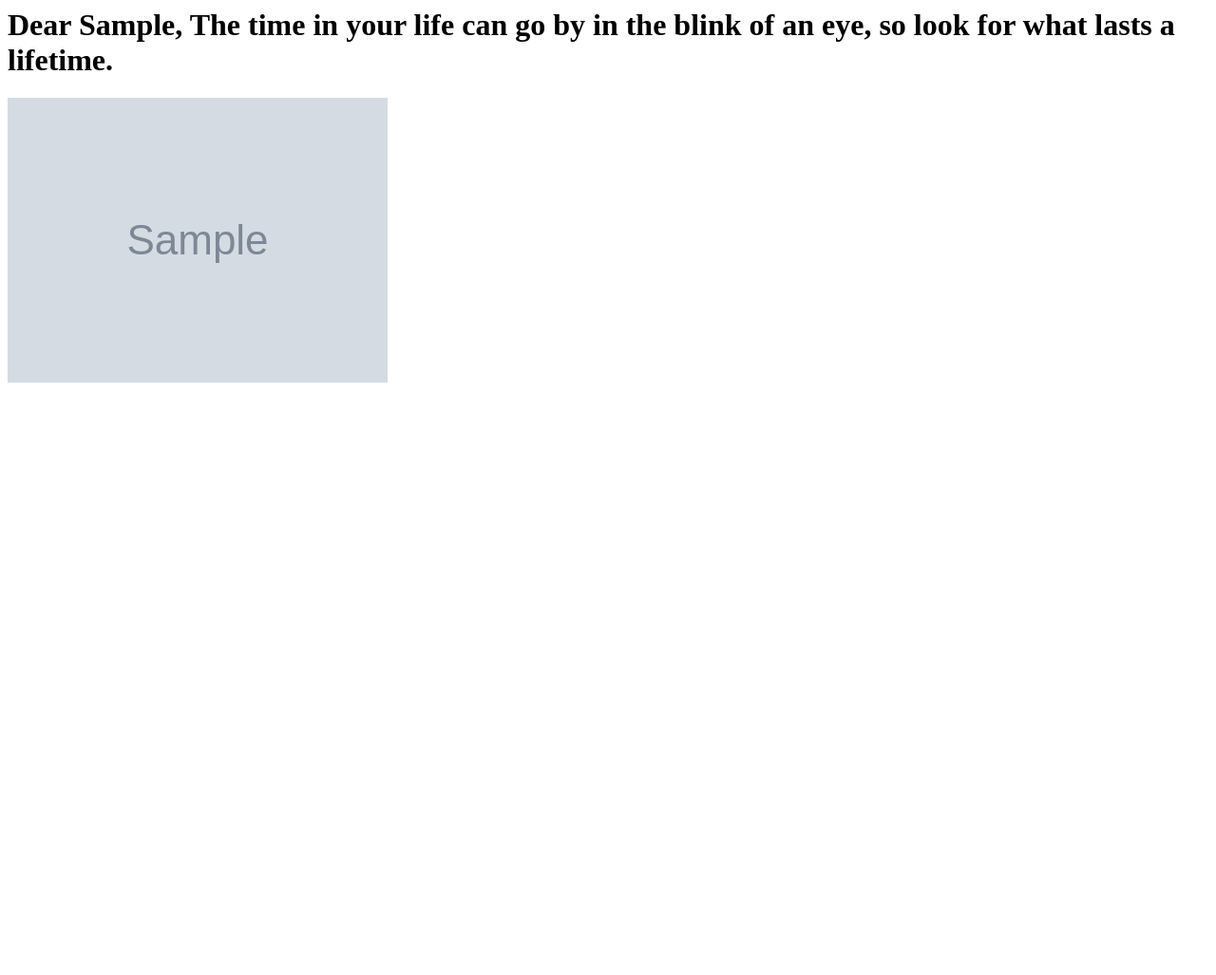
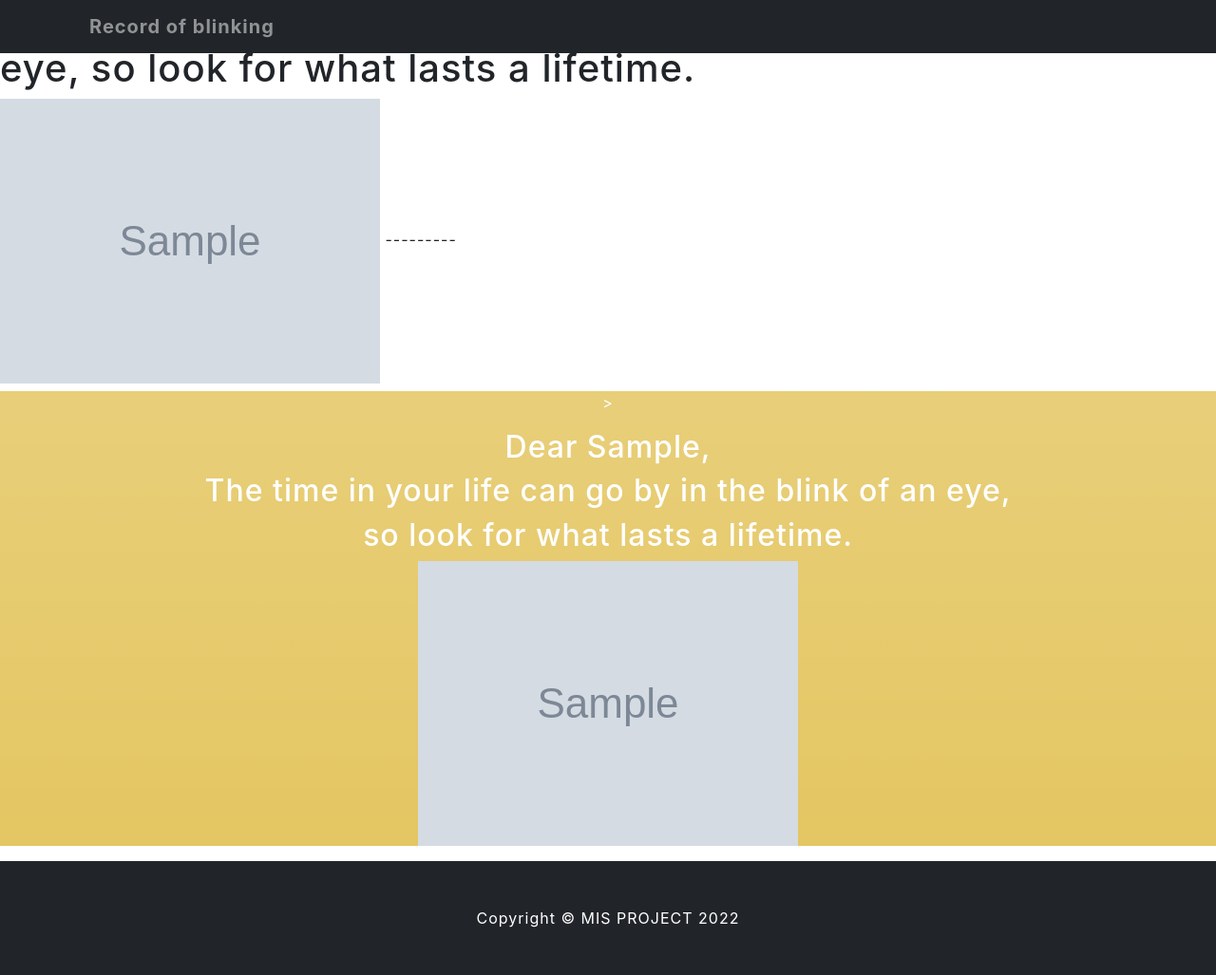
Before and after one commit to stephaninieee/Master-of-Focus, a Flask app: template templates/blinking.html in a window 1280 px wide. Shown: the whole page at 95% size. Before the commit the page ends 403 px from the top, so only its background shows below. Run offline with Flask 2, Linux system fonts and the light colour scheme; the template is opened without the code that fills it: most values are stand-ins (such as "Sample title", 1, 10 or a date in 2020); grey boxes marked "Sample" are stand-in pictures.

Commit message:
Update blinking.html

```diff
--- a/templates/blinking.html
+++ b/templates/blinking.html
@@ -36,7 +36,53 @@
          <img  src="static/displayDB/{{image}}"   width="400" height="300">
        {% endif %}
      </form> -->
+ <!DOCTYPE html>
+ <html lang="en">
+     <head>
+         <meta http-equiv="Content-Type" content="text/html; charset=utf-8" />
+         <meta charset="utf-8" />
+         <meta name="viewport" content="width=device-width, initial-scale=1, shrink-to-fit=no" />
+         <meta name="description" content="" />
+         <meta name="author" content="" />
+         <meta http-equiv="Pragma" content="no-cache" />
+         <meta http-equiv="Cache-Control" content="no-cache" />
+         <meta http-equiv="Expires" content="0" />
+         <title>Record of blinking</title>
+         <link rel="icon" type="image/x-icon" href="static/assets/favicon.ico" /> ---------
+         <link href="static/css/styles.css" rel="stylesheet" />
+     </head>
+     <body id="page-top">
+         <nav class="navbar navbar-expand-lg navbar-dark bg-dark fixed-top" id="mainNav">
+             <div class="container px-4">
+                 <a class="navbar-brand" href="#page-top">Record of blinking</a>
+                 <button class="navbar-toggler" type="button" data-bs-toggle="collapse" data-bs-target="#navbarResponsive" aria-controls="navbarResponsive" aria-expanded="false" aria-label="Toggle navigation"><span class="navbar-toggler-icon"></span></button>
+             </div>
+         </nav>
+         <!-- Header-->
+         <header class="bg-warning bg-gradient text-white">
+             <div class="container px-6 text-center">
+                 <h1> </h1>>
+                 <p class="lead">
+                     {% if d %}
+                     <h2>Dear {{d}},</h2><h2>The time in your life can go by in the blink of an eye,</h2><h2>so look for what lasts a lifetime.</h2>
+                     {% endif %}
+                     {% if img_b %}
+                     <img src ="static/chart/{{img_b}}" \>
+                     {% endif %}
+                 </p>
+             </div>
+         </header>
 
 
     </body>
  </html>
+
+         <footer class="py-5 bg-dark">
+             <div class="container px-4"><p class="m-0 text-center text-white">Copyright &copy; MIS PROJECT 2022</p></div>
+         </footer>
+         <!-- Bootstrap core JS-->
+         <script src="https://cdn.jsdelivr.net/npm/bootstrap@5.1.3/dist/js/bootstrap.bundle.min.js"></script>
+         <!-- Core theme JS-->
+         <script src="static/js/scripts.js"></script>
+     </body>
+ </html>
```
Lines whose indentation alone changed are shown as unchanged.
